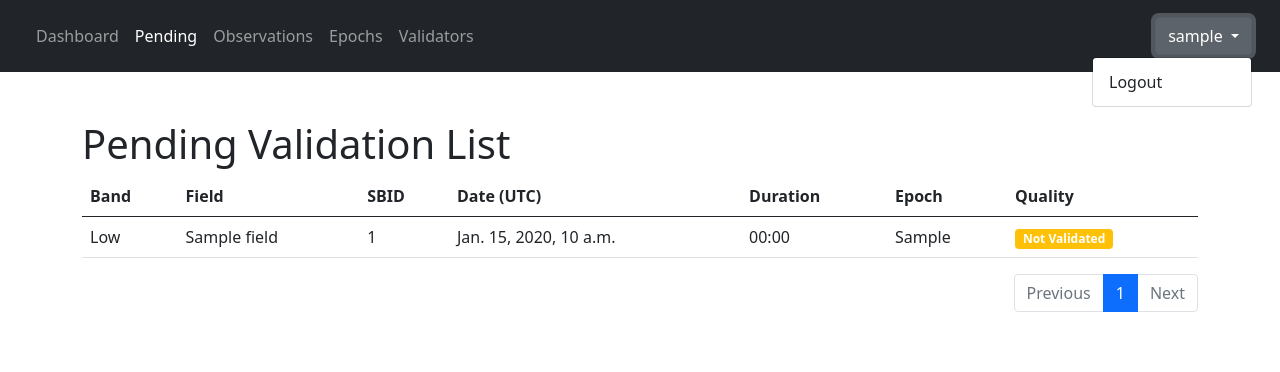
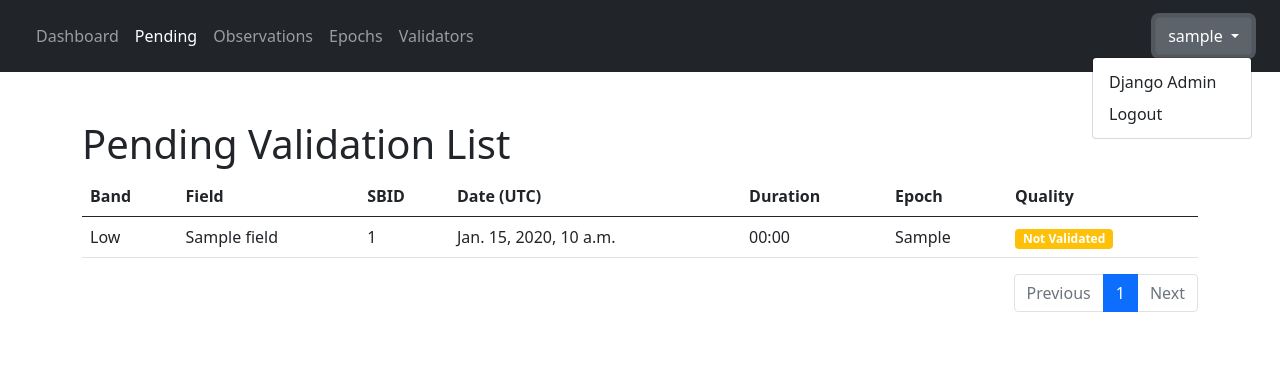
Before and after one commit to askap-vast/validation, a Django app: page /pending/ in a window 1280 px wide, after a click that opens the changed part. Shown: the top 372 px of the page. Run offline with Django 3.2, Linux system fonts and the light colour scheme; a user stored in the database is signed in; tables that the repository leaves empty hold one stand-in row (values such as "Sample post"); parts of the project's set-up code (start-up, migrations or seed data) failed here and were passed over.

Commit message:
add admin link for staff

```diff
--- a/validation/templates/validation/base.html
+++ b/validation/templates/validation/base.html
@@ -51,6 +51,9 @@
             {{ user.username }}
           </button>
           <ul class="dropdown-menu dropdown-menu-end">
+            {% if user.is_staff %}
+            <li><a class="dropdown-item" href="{% url 'admin:index' %}">Django Admin</a></li>
+            {% endif %}
             <li><a class="dropdown-item" href="{% url 'logout' %}">Logout</a></li>
           </ul>
           {% else %}
```
